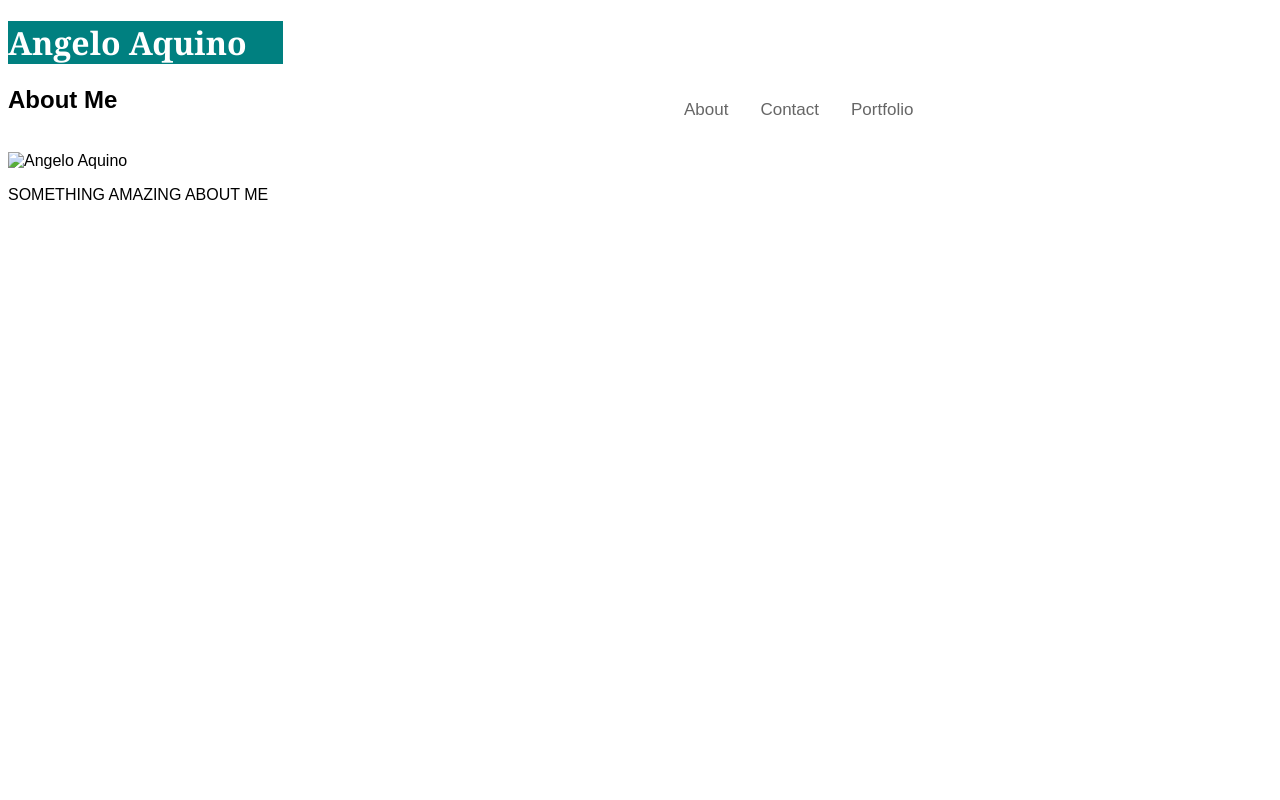
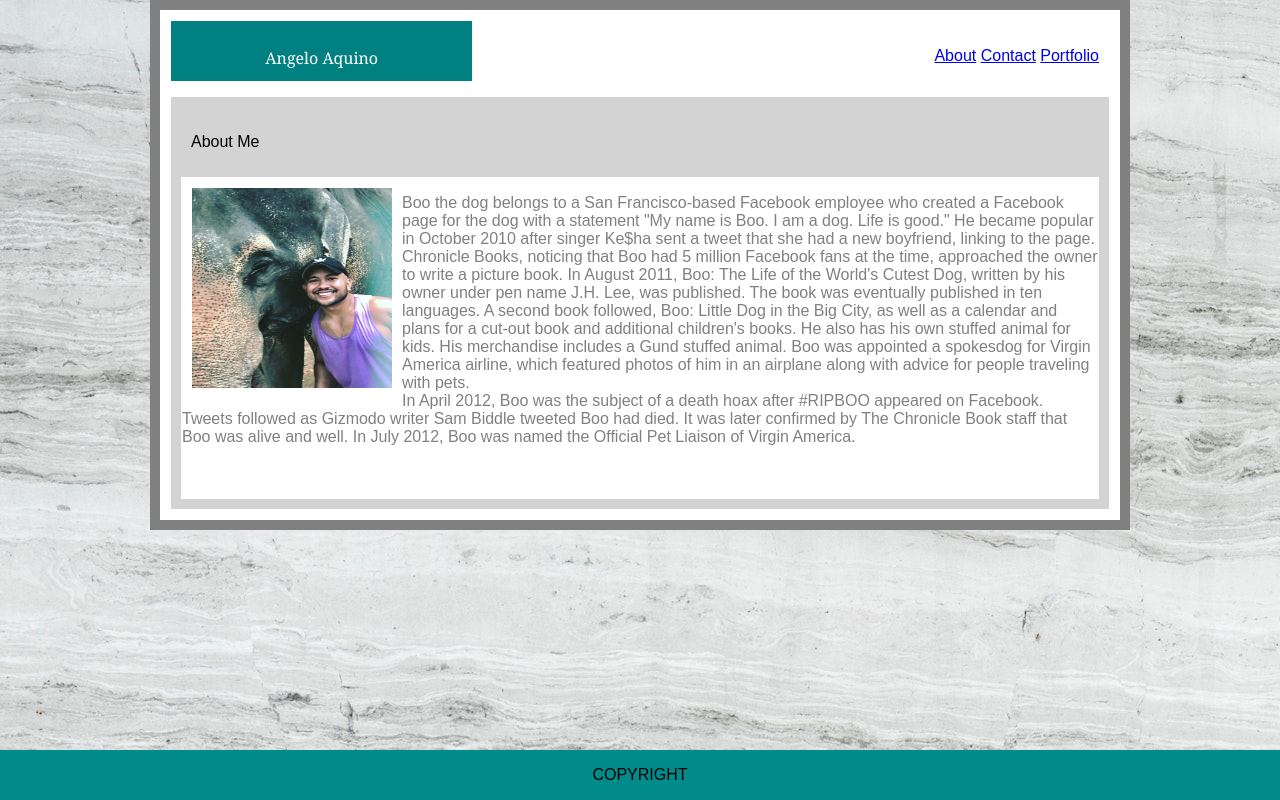
Before and after one commit to aaquino909/Basic-Portfolio, a plain HTML site: page index.html in a window 1280 px wide. Drawn offline with Linux system fonts and the light colour scheme; files that its build step writes are made by us from their sources; files whose address does not match are found by name.

Commit message:
RoughDraftv1

```diff
--- a/assets/css/style.css
+++ b/assets/css/style.css
@@ -1,45 +1,97 @@
 body {
     background-color: #ffffff;
-    border: #666666;
     font-family: Arial, Helvetica, sans-serif;
+    font-size: 14;
+    background-image: url("/Users/angeloaquino/projects/Basic-Portfolio/assets/images/grayBackground.jpg");
+    background-repeat: repeat-y;
+    margin: auto;
+
 }
 
-header{
+.container{
+    background-color: gray;
+    margin: auto;
+    width: 960px;
+
+}
+.section {
+        display: block;
+        background:white;
+        border: 1px solid white;
+}
+div{
+    padding: 10px;
+}
+.nameBanner{
+    background-color: teal;
+    height:40px;
+    width: 30%;
+    float: left;
+    color:  white;
+    font-family: Georgia, 'Times New Roman', Times, serif;
+    text-align: center;
+}
+.topnav{
+    background-color: white;
+    height:40px;
+    width: 30%;
+    float: right;
+    text-align: right;
+    color: #000000;
+
+}
+.aboutMeContainer{
+    background: lightgray;
+    opacity: 100%;
+    bottom: 0;
+
+}
+img{
+    padding:10px ;
+    float: left;
+}
+.whiteBox{
+    background-color: white;
+    margin: auto;
+    padding: 1px;
+    color: gray;
+
+}
+footer{
+    background-color: darkcyan;
+    position: absolute;
+    bottom: 0;
+    width: 100%;
+    padding: 0;
+    text-align: center;
+}
+/* .nameBanner{
+    display: inline-block;
     background-color: teal;
     font-family: Georgia, 'Times New Roman', Times, serif;
-    border: #cccccc;
     color: #ffffff;
-    max-width: 275px;
-}
+    width: 30%;
+    height: 30px;
+    float: left; */
+
 /* Add a black background color to the top navigation */
-.topnav {
-    background-color:#ffffff;
-    overflow: hidden;
-}
-/*NAVIATION*/
-/* Style the links inside the navigation bar */
-.topnav a {
+/* .topnav {
+    background-color: blue;
+    display: inline-block;
+    width: 68%;
+    height: 30px;
+    float: right; */
+
+
+/* .topnav a {
     float: left;
     color: #666666;
-    text-align: center;
-    padding: 14px 16px;
+    padding: 0px 5px;
     text-decoration: none;
     font-size: 17px;
-}
+} */
 
-/* Change the color of links on hover */
-.topnav a:hover {
+/* .topnav a:hover {
     background-color: #ddd;
     color: black;
-}
-/* wrapping my header and navigation*/
-#wrapper {
-    width: 960px;
-}
-#first {
-    width: 300px;
-}
-#second {
-    width: 300px;
-    float: right;
-}
+} */
--- a/index.html
+++ b/index.html
@@ -7,27 +7,69 @@
     <meta charset="UTF-8">
     <title>Angelo Aquino</title>
     <!--add link for css-->
-    <link rel="stylesheet" href="/Users/angeloaquino/projects/Basic-Portfolio/assets/css/style.css">
+    <link rel="stylesheet" href="assets/css/style.css">
 </head>
 
 <body>
-    <div id="wrapper">
-    <header id="first">
-        <h1> Angelo Aquino </h1>
+
+<div class="container">
+
+    <div class="section">
+        <header>
+        <div class="nameBanner">
+            <p>Angelo Aquino</p>
+        </div>
     </header>
-    <div id="second" class="topnav">
-        <a class="active" href="/Users/angeloaquino/projects/Basic-Portfolio/index.html">About</a>
+       <nav>
+           <div class="topnav">
+            <p>
+        <a href="/Users/angeloaquino/projects/Basic-Portfolio/index.html">About</a>
         <a href="/Users/angeloaquino/projects/Basic-Portfolio/contact.html">Contact</a>
         <a href="/Users/angeloaquino/projects/Basic-Portfolio/portfolio.html">Portfolio</a>
-      </div>
+            </p>
+        </div>
+    </nav>
+        <br>
+        <br>
+        <br>
+    </div>
 
+
+
+
+
+
+
+<div class="section">
     <!--About Me Section-->
-<h2>About Me</h2>
-<br>
-<img src="" alt="Angelo Aquino">
-<br>
-<p>SOMETHING AMAZING ABOUT ME</p>
+    <div class= "aboutMeContainer">
+        <div>
+            <p>About Me</p>
+        </div>
+        <div class= "whiteBox">
+        <img src="/Users/angeloaquino/projects/Basic-Portfolio//assets/images/ElephantPicMina.jpg" alt="Angelo Aquino" height="200" width="200">
 
+        <p>Boo the dog belongs to a San Francisco-based Facebook employee who created a Facebook page for the dog with a statement "My name is Boo. I am a dog. Life is good."
+
+        He became popular in October 2010 after singer Ke$ha sent a tweet that she had a new boyfriend, linking to the page. Chronicle Books, noticing that Boo had 5 million Facebook fans at the time, approached the owner to write a picture book. In August 2011, Boo: The Life of the World's Cutest Dog, written by his owner under pen name J.H. Lee, was published. The book was eventually published in ten languages. A second book followed, Boo: Little Dog in the Big City, as well as a calendar and plans for a cut-out book and additional children's books. He also has his own stuffed animal for kids. His merchandise includes a Gund stuffed animal.
+
+        Boo was appointed a spokesdog for Virgin America airline, which featured photos of him in an airplane along with advice for people traveling with pets.
+        <br>
+        In April 2012, Boo was the subject of a death hoax after #RIPBOO appeared on Facebook. Tweets followed as Gizmodo writer Sam Biddle tweeted Boo had died. It was later confirmed by The Chronicle Book staff that Boo was alive and well. In July 2012, Boo was named the Official Pet Liaison of Virgin America.
+
+        </p>
+        <br>
+        <br>
+
+
+    </div>
+    </div>
+    </div>
 </div>
 </body>
+<footer>
+<p>COPYRIGHT</p>
+</footer>
+
+
 </html>
```
Also changed, not shown: contact.html (+20 -13 lines), portfolio.html (+20 -20 lines), assets/images/grayBackground.jpg (added), 2 other files.
